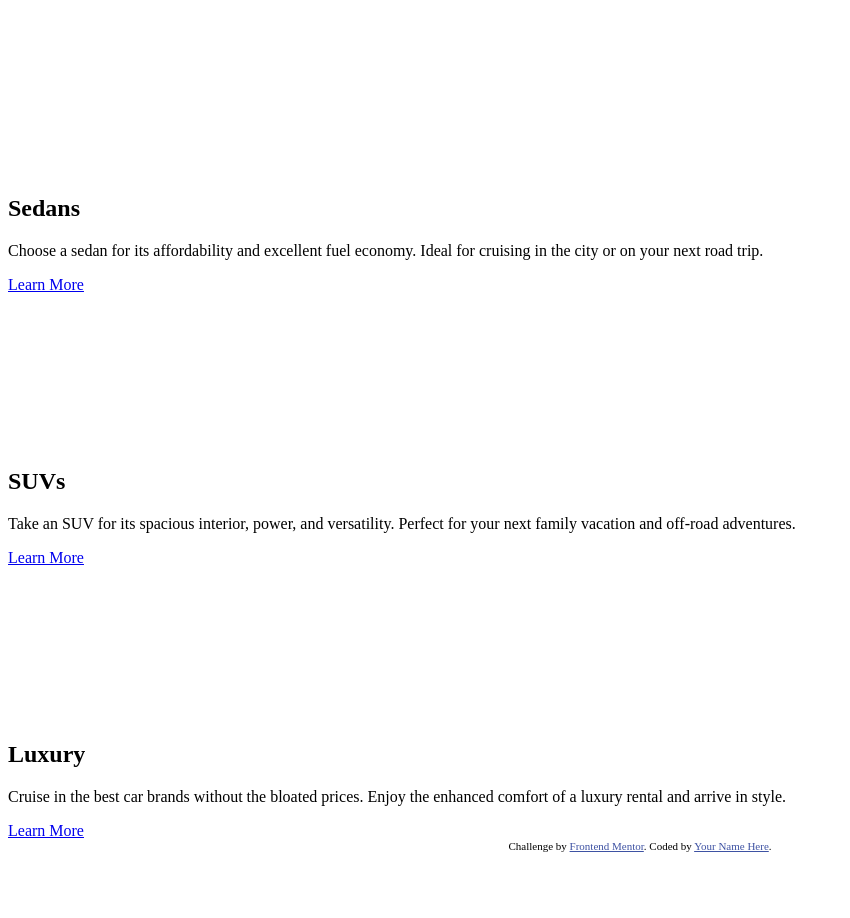
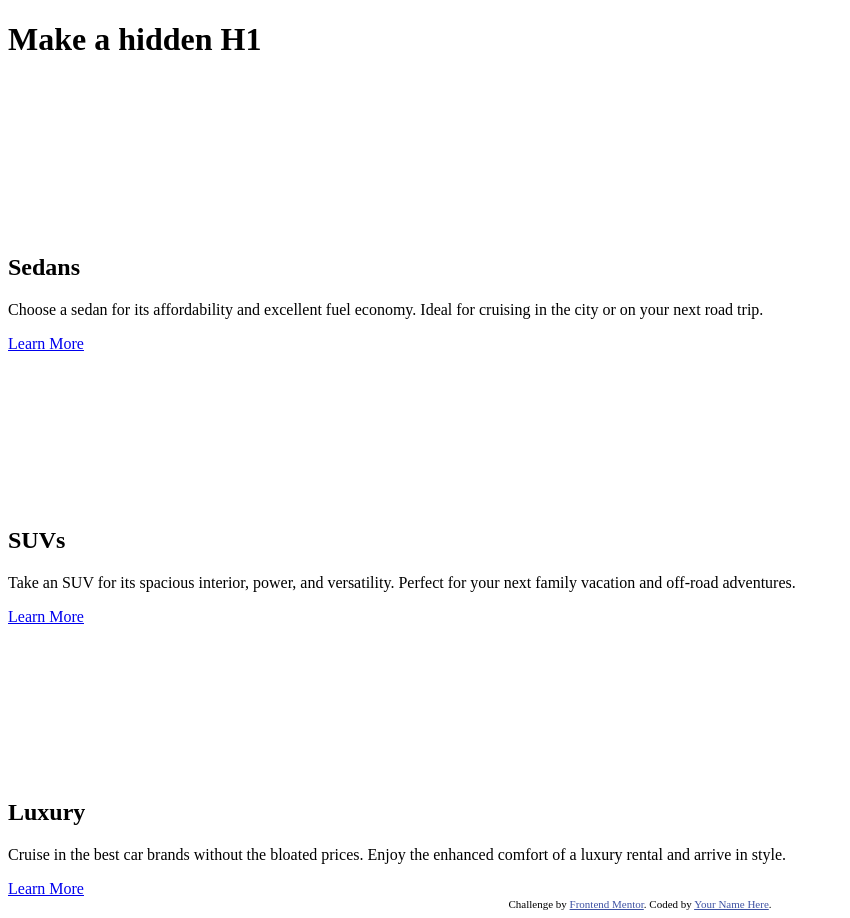
Before and after one commit to Farrukhjondev/3column-preview-card-component, a plain HTML site: page src/index.html in a window 1280 px wide. Shown: the whole page, without its empty margins (0-850 px from the left). Before the commit the page ends 860 px from the top, so only its background shows below. Drawn offline with Linux system fonts and the light colour scheme.

Commit message:
add hidden h1

```diff
--- a/src/index.html
+++ b/src/index.html
@@ -13,8 +13,8 @@
 
 </head>
 <body>
-  <h1>
-    <!-- Make a hidden H1 -->
+  <h1 class="header">
+    Make a hidden H1
   </h1>
 <div class="preview-card">  <!--new block-->
   <div class="preview-card preview-card--first"> <!--new block-->
```
